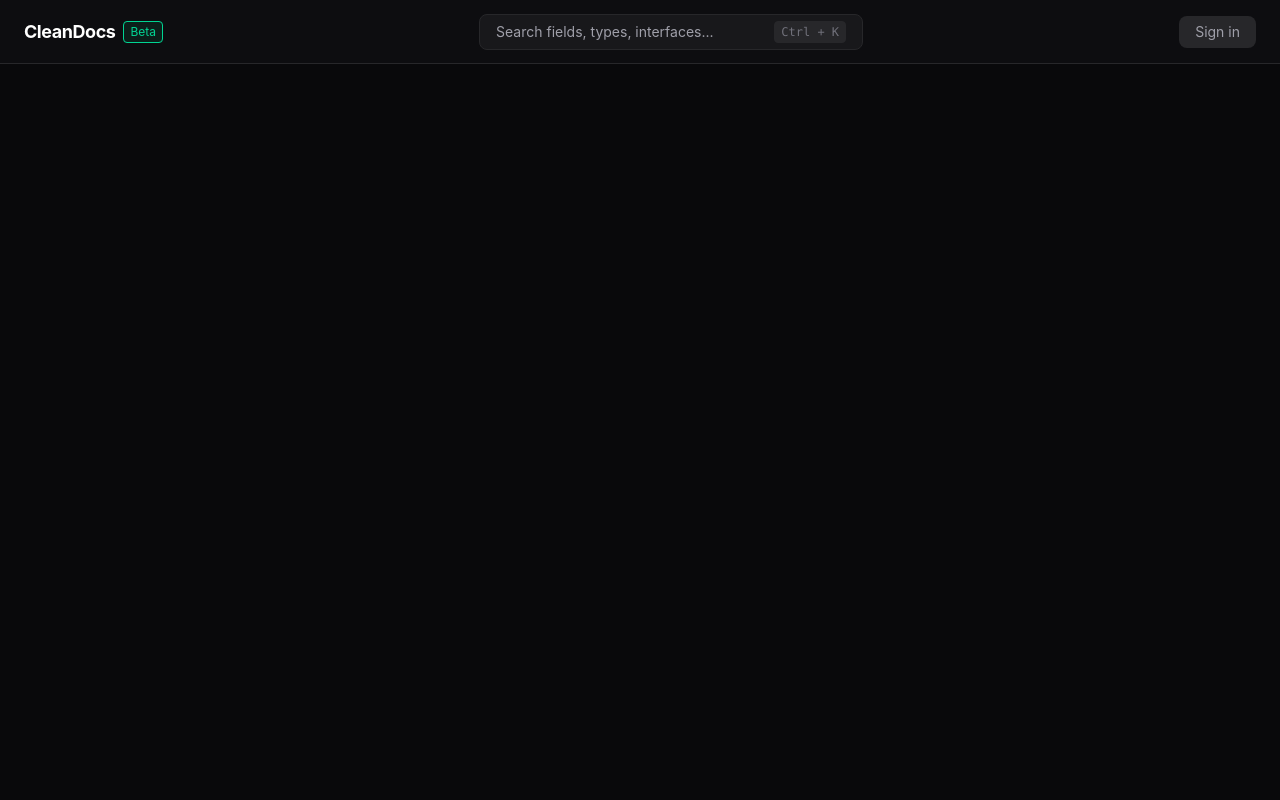
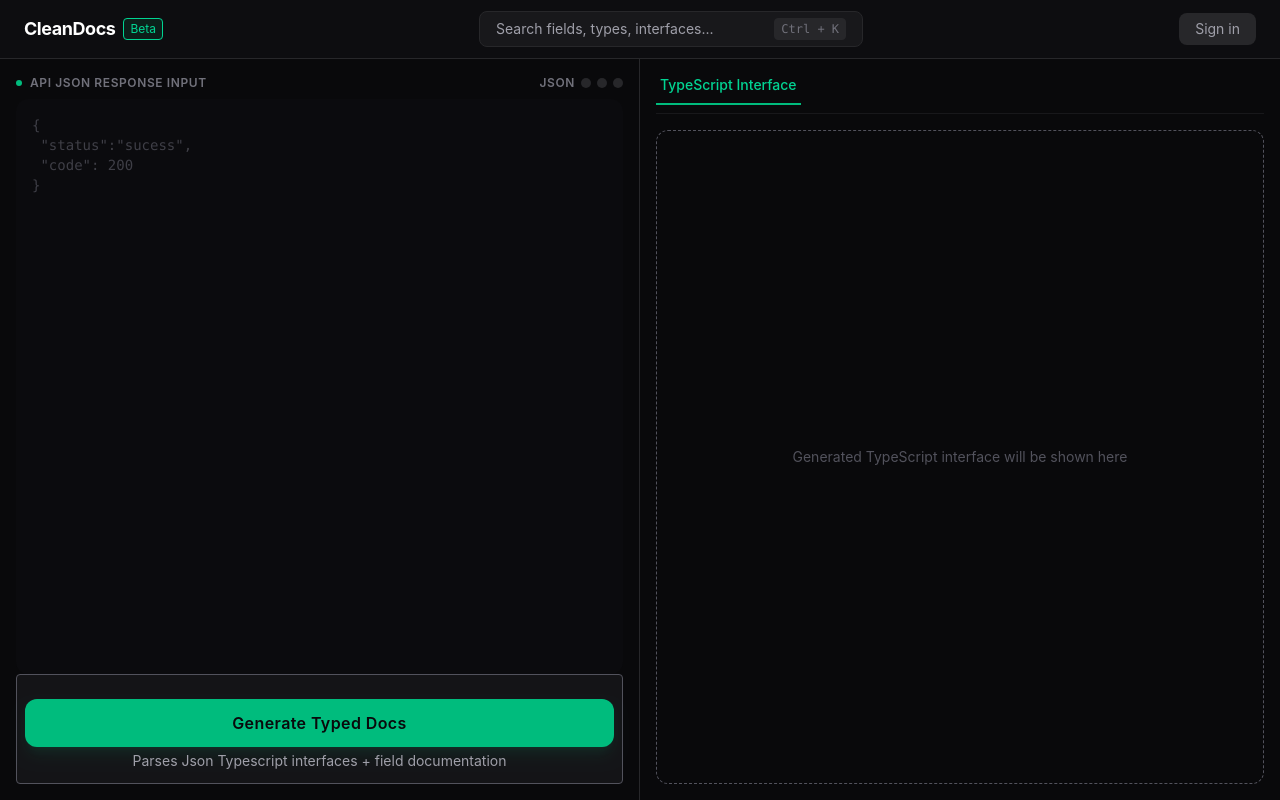
Before and after one commit to Cue-designs/CleanDocs, a React (Vite) app: page / in a window 1280 px wide. Built offline with nearby package versions, Linux system fonts and the light colour scheme.

Commit message:
Refactored the design to look more like the figma design given

```diff
--- a/src/App.tsx
+++ b/src/App.tsx
@@ -41,8 +41,8 @@ export default function App() {
           </button>
         </header>
 
-        <main className="flex-1 flex  flex-col md:flex-row w-full overflow hidden">
-          <section className="w-full md:w-1/2 h-full border-b md: border-b-0 md:border-r border-zinc-800 flex flex-col  p-4 bg-zinc-950">
+        <main className="flex h-full ">
+          <section className="w-full  h-full border-b md:w-1/2 md: border-b-0 md:border-r border-zinc-800 flex flex-col  p-4 bg-zinc-950">
             <h4 className="flex justify-between items-center mb-2">
               <div className="flex gap-2 items-center">
                 <span className="w-1.5 h-1.5 rounded-full bg-emerald-500"></span>{" "}
@@ -61,22 +61,28 @@ export default function App() {
             </h4>
             {/* Here is the input field for the  Users  */}
             <textarea
-              className={`bg-zinc-900/20 ${errors ? "border-red-500/50" : "border-zinc-900"} focus:border-zinc-800  rounded-xl  p-4 font-mono  text-sm  text-zinc-300 resize-none overflow-y-auto  focus:outline-none placeholder-zinc-700`}
+              className={`bg-zinc-900/20 ${errors ? "border-red-500/50" : "border-zinc-900"} focus:border-zinc-800  rounded-xl h-full p-4 font-mono  text-sm  text-zinc-300 resize-none overflow-y-auto  focus:outline-none placeholder-zinc-700`}
               placeholder={`{\n "status":"sucess", \n "code": 200\n}`}
               value={jsonInput}
               onChange={(e) => setJsonInput(e.target.value)}
             />
             {errors && (
-              <p className="text-xs  text-red-400  mt-2  font-mono  bg-red-500/5  border  border-red-500/10 px-3 -y-2  rounded-lg">
+              <p className="text-xs  text-red-400  mt-2  font-mono  bg-red-500/5  border  border-red-500/10 px-3 -y-2  rounded-lg mb-4">
                 {errors}{" "}
               </p>
             )}
+
+            <div className="border border-zinc-600 w-full py-2  bg-zinc-800/40 rounded px-2 flex flex-col ">
               <button
                 onClick={handleGenerate}
                 className="bg-emerald-500 hover:bg-emerald-400 text-zinc-950 font-semibold px-4 py-3 rounded-xl mt-4 transition-all  tracking-wide  shadow-lg  shadow-emerald-500/10"
               >
                 Generate Typed Docs
               </button>
+              <p className="text-zinc-400 text-sm flex justify-center py-1">
+                Parses Json Typescript interfaces + field documentation
+              </p>
+            </div>
           </section>
           {/* This is the output section for the generated typed docs */}
           <section className=" w-full md:w-1/2 h-full  flex  flex-col p-4  bg-zinc-950">
```
Lines whose indentation alone changed are shown as unchanged.
